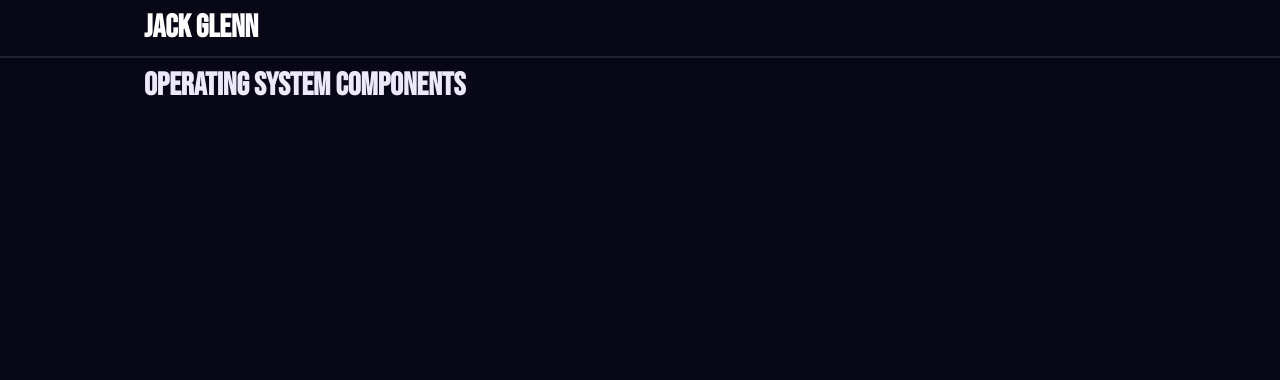
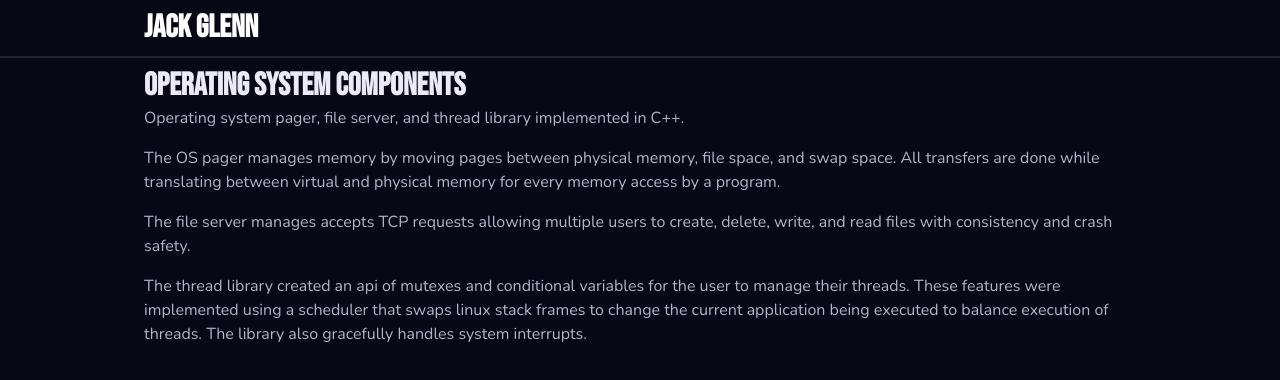
Before and after one commit to JackGlenn/JackGlenn.github.io, a Next.js app: page /OperatingSystem in a window 1280 px wide. Shown: the top 380 px of the page. Built offline with nearby package versions, Linux system fonts and the light colour scheme.

Commit message:
operating systems basic page

```diff
--- a/src/app/OperatingSystem/page.tsx
+++ b/src/app/OperatingSystem/page.tsx
@@ -3,9 +3,10 @@ export default function OS() {
     <>
       <div className="projectPage">
         <h1>Operating System Components</h1>
-        <p></p>
-        <p></p>
-        <p></p>
+        <p>Operating system pager, file server, and thread library implemented in C++.</p>
+        <p>The OS pager manages memory by moving pages between physical memory, file space, and swap space. All transfers are done while translating between virtual and physical memory for every memory access by a program.</p>
+        <p>The file server manages accepts TCP requests allowing multiple users to create, delete, write, and read files with consistency and crash safety. </p>
+        <p>The thread library created an api of mutexes and conditional variables for the user to manage their threads. These features were implemented using a scheduler that swaps linux stack frames to change the current application being executed to balance execution of threads. The library also gracefully handles system interrupts.</p>
       </div>
     </>
   )
```
